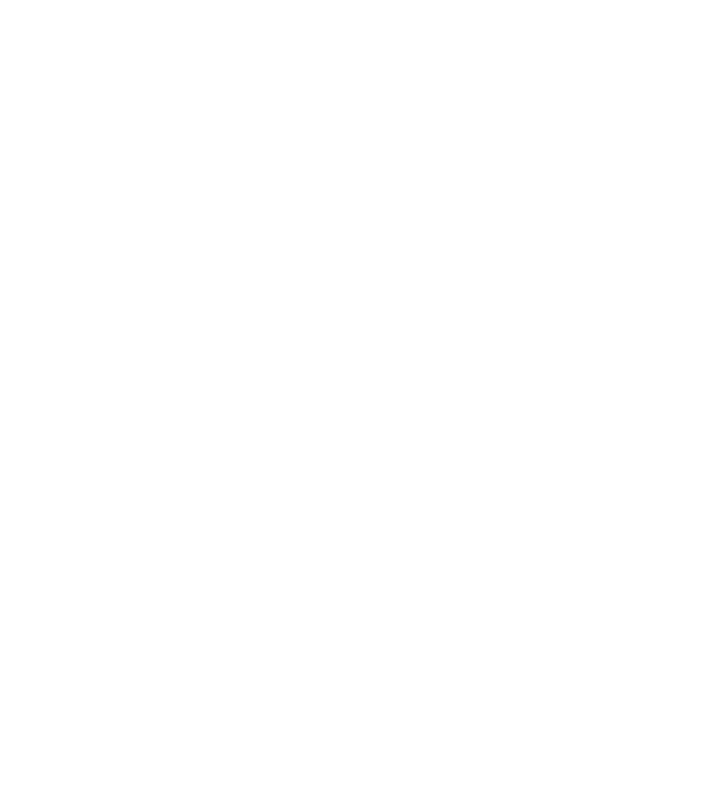
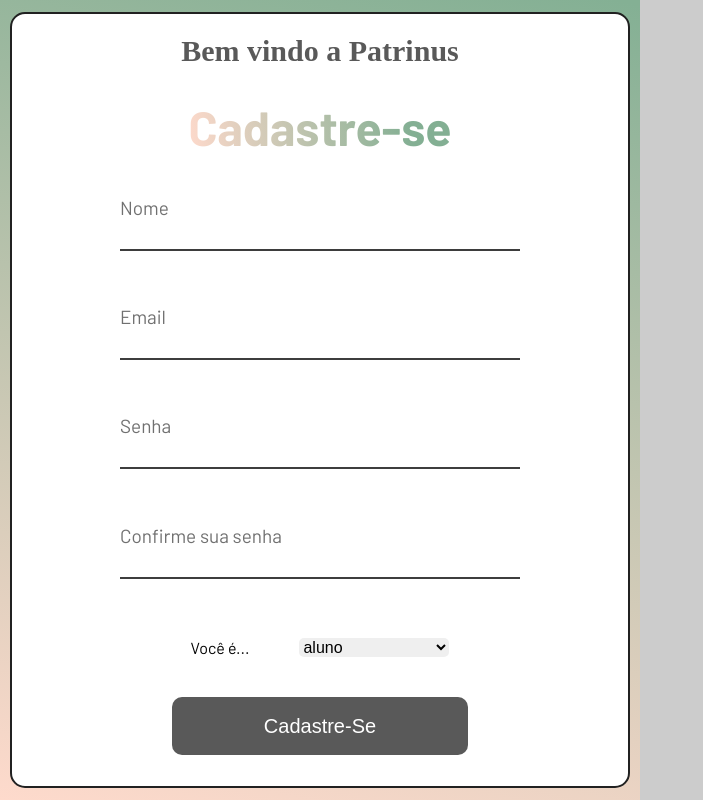
Before and after one commit to moises-macedo/patrinus_, a React (Create React App) app: page / in a window 1280 px wide. Shown: the whole page, without its empty margins (0-703 px from the left). Built offline with nearby package versions, Linux system fonts and the light colour scheme.

Commit message:
cp:criacaousuario

```diff
--- a/src/App.js
+++ b/src/App.js
@@ -1,12 +1,10 @@
 import { Routes } from "./Routes";
-import {GLobalStyled} from "./Assets/Styles/global"
-
-
+import { GLobalStyled } from "./Assets/Styles/global";
 
 function App() {
   return (
     <>
-    <GLobalStyled/>
+      <Routes />
     </>
   );
 }
--- a/src/Components/Input/index.jsx
+++ b/src/Components/Input/index.jsx
@@ -1,14 +1,14 @@
 import React from "react";
 import { Container, InputContainer } from "./style";
 
-export const Input = ( {label} ) => {
-    return (
-        <Container>
+export const Input = ({ label, register, type }) => {
+  // const register = useForm();
+  return (
+    <Container>
       <label>{label}</label>
-      <InputContainer >
-        <input   />
+      <InputContainer>
+        <input {...register} type={type} />
       </InputContainer>
     </Container>
-    )
-
-}
+  );
+};
--- /dev/null
+++ b/src/Components/ModalCreateUser/index.jsx
@@ -0,0 +1,90 @@
+import * as yup from "yup";
+import { apiPatrinus } from "../../Services/api";
+import { yupResolver } from "@hookform/resolvers/yup";
+import { Input } from "../Input/index";
+import {
+  Container,
+  Content,
+  InputBox,
+  ButtonExit,
+  PageContainer,
+} from "./styled.js";
+import { FiXCircle } from "react-icons/fi";
+import { useForm } from "react-hook-form";
+import { useState } from "react";
+
+export const ModalCreateUser = () => {
+  const [isModalVisible, setIsModalVisible] = useState(true);
+
+  const signUpSchema = yup.object().shape({
+    name: yup.string().required("Campo Obrigatório"),
+    email: yup
+      .string()
+      .min(8, "Minimo de 8 digitos")
+      .email("Email inválido")
+      .required("Campo Obrigatório"),
+    password: yup.string().required(""),
+    passwordConfirm: yup
+      .string()
+      .oneOf([yup.ref("password")], "Senha diferentes"),
+    type: yup.string(),
+  });
+  const {
+    formState: { errors },
+    register,
+    handleSubmit,
+  } = useForm({
+    resolver: yupResolver(signUpSchema),
+  });
+
+  const handleSignup = (data) => {
+    apiPatrinus
+      .post("users/register", data)
+      .then((_) => console.log("ok"))
+      .catch((err) => console.log(err));
+  };
+
+  const handleOutsideClick = (e) => {
+    if (e.target.id === "OutsideModal") {
+      setIsModalVisible(false);
+    }
+  };
+
+  return (
+    <>
+      {isModalVisible ? (
+        <PageContainer id="OutsideModal" onClick={handleOutsideClick}>
+          <Container>
+            <Content>
+              <ButtonExit>
+                <FiXCircle onClick={() => setIsModalVisible(false)} />
+              </ButtonExit>
+              <h3>Bem vindo a Patrinus</h3>
+              <h2>Cadastre-se</h2>
+              <form onSubmit={handleSubmit(handleSignup)}>
+                <Input label="Nome" register={register("name")} />
+                <Input label="Email" register={register("email")} />
+                <Input
+                  label="Senha"
+                  type="password"
+                  register={register("password")}
+                />
+                <Input label="Confirme sua senha" type="password" />
+
+                <InputBox>
+                  <label>Você é...</label>
+                  <select {...register("type")}>
+                    <option>aluno</option>
+                    <option>padrinho</option>
+                  </select>
+                </InputBox>
+
+                <button type="submit">Cadastre-Se</button>
+              </form>
+            </Content>
+          </Container>
+        </PageContainer>
+      ) : null}
+    </>
+  );
+};
--- /dev/null
+++ b/src/Components/ModalCreateUser/styled.js
@@ -0,0 +1,125 @@
+import styled from "styled-components";
+
+export const PageContainer = styled.div`
+  height: 100vh;
+  width: 100%;
+  position: absolute;
+  z-index: 1000;
+  top: 0;
+  left: 0;
+  backdrop-filter: blur(3px);
+  -webkit-backdrop-filter: blur(3px);
+  background: rgba(0, 0, 0, 0.2);
+`;
+
+export const Container = styled.div`
+  height: 100vh;
+  width: 50%;
+  background: linear-gradient(192.59deg, #84b094 0.58%, #fedacc 100%);
+  display: flex;
+  justify-content: center;
+  align-items: center;
+  @media (max-width: 700px) {
+    width: 100%;
+  }
+`;
+
+export const Content = styled.div`
+  height: 97vh;
+  width: 97%;
+  border-radius: 15px;
+  border: 2px var(--dark-1) solid;
+  background-color: var(--light-1);
+  display: flex;
+  flex-direction: column;
+  align-items: center;
+
+  h3 {
+    font-size: 30px;
+    color: var(--dark-2);
+    margin-top: 20px;
+    margin-bottom: 30px;
+  }
+  h2 {
+    font-family: "Barlow";
+    font-size: 300%;
+    font-weight: 500px;
+    background-image: linear-gradient(
+      263.25deg,
+      #83af93 16.44%,
+      #ffdacc 100.64%
+    );
+    background-clip: text;
+    -webkit-background-clip: text;
+    color: black;
+    -webkit-text-fill-color: transparent;
+    margin-bottom: 40px;
+  }
+
+  form {
+    display: flex;
+    width: 80%;
+    height: 75%;
+    flex-direction: column;
+    justify-content: space-between;
+    align-items: center;
+    font-family: "Barlow";
+    font-size: 0.5em;
+
+    input {
+      height: 30px;
+      font-size: 20px;
+    }
+
+    button {
+      height: 10%;
+      width: 60%;
+      border-radius: 10px;
+      border: none;
+      background-color: var(--dark-2);
+      color: var(--light-1);
+      font-size: 20px;
+      margin-bottom: 20px;
+
+      :hover {
+        cursor: pointer;
+      }
+    }
+  }
+`;
+
+export const InputBox = styled.div`
+  height: 30px;
+  width: auto;
+  display: flex;
+  flex-direction: row;
+  font-size: 1rem;
+  align-items: center;
+
+  label {
+    width: auto;
+  }
+  select {
+    width: 150px;
+    border-radius: 5px;
+    margin-left: 50px;
+    font-size: 1em;
+  }
+`;
+
+export const ButtonExit = styled.div`
+  @media (min-width: 700px) {
+    display: none;
+  }
+  @media (max-width: 700px) {
+    width: 30px;
+    height: 30px;
+    margin-top: 10px;
+    margin-right: 10px;
+    align-self: flex-end;
+    svg {
+      color: var(--primary-1);
+      font-size: 30px;
+    }
+  }
+`;
--- a/src/Components/ScreenTest/index.jsx
+++ b/src/Components/ScreenTest/index.jsx
@@ -1,4 +1,5 @@
+import { ModalCreateUser } from "../ModalCreateUser/index";
 
 export const ScreenTest = () => {
-  return <h1>Olá mundo.</h1>;
+  return <ModalCreateUser />;
 };
```
